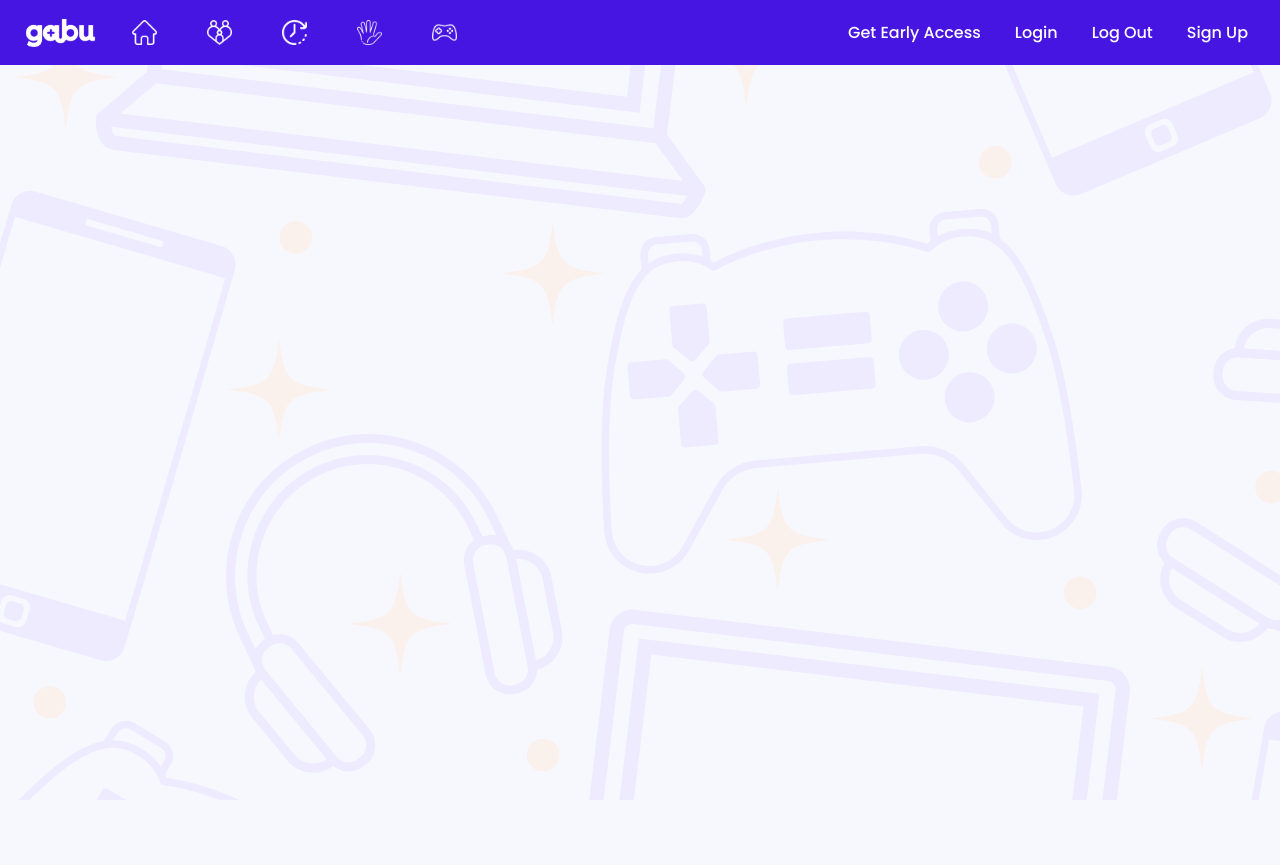
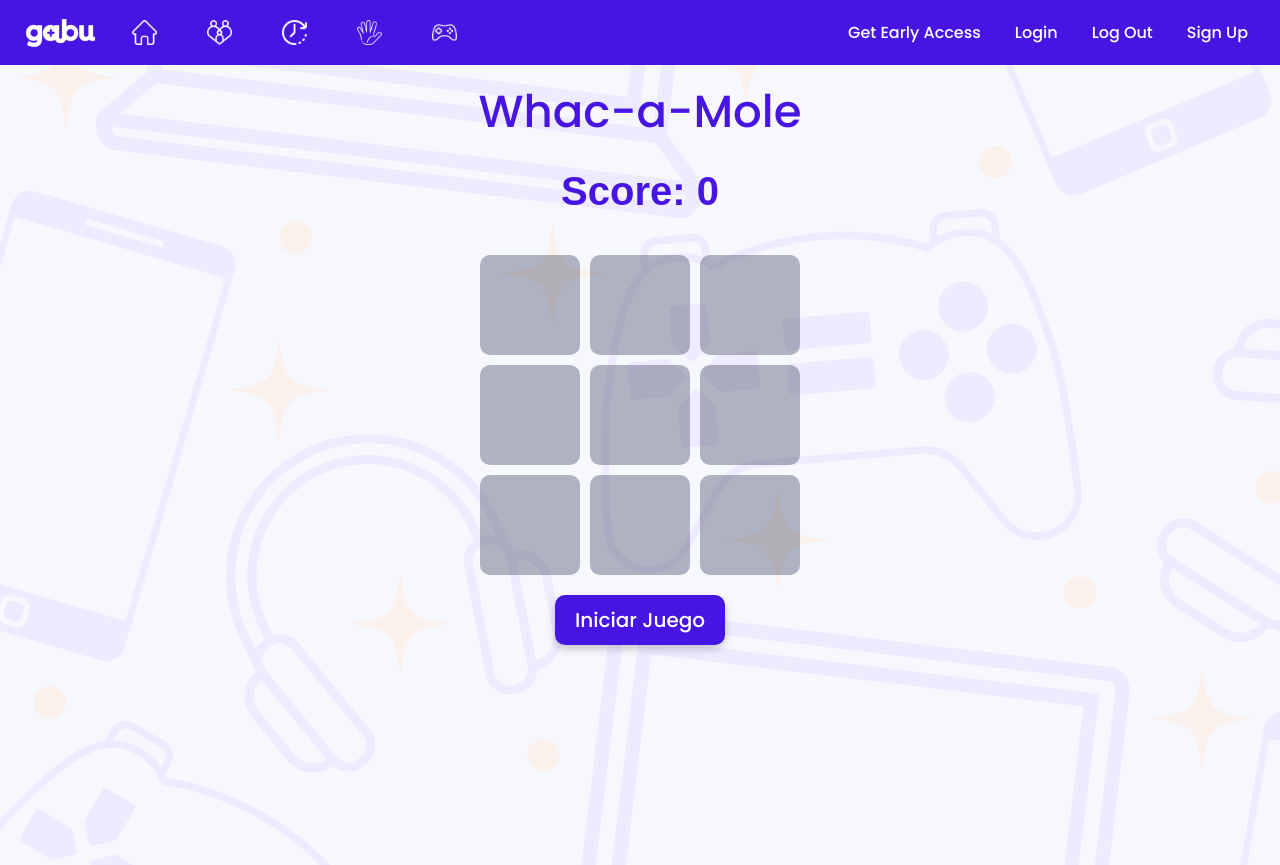
Before and after one commit to kimherdz/gabu-insights, a React (Create React App) app: page /games/mole in a window 1280 px wide. Before the commit the page ends 800 px from the top, so only its background shows below. Built offline with nearby package versions, Linux system fonts and the light colour scheme.

Commit message:
Whac a Mole Ya deberia de funcionar al 100

```diff
--- a/src/App.jsx
+++ b/src/App.jsx
@@ -10,6 +10,7 @@ import Login from './pages/login';
 import SignUp from './pages/signUp';
 import CoachView from './pages/coaches/coachesView';
 import Simon from './pages/games/simon';
+import Mole from './pages/games/mole';
 
 function App() {
   return (
@@ -27,6 +28,7 @@ function App() {
           <Route path="/SignUp" element={<SignUp />} />
 
           <Route path="/games/simon" element={<Simon />} />
+          <Route path="/games/mole" element={<Mole />} />
         </Routes>
       </div>
     </Router>
--- a/src/pages/fun.css
+++ b/src/pages/fun.css
@@ -59,6 +59,7 @@
   #blue { background-color: blue; }
 
   #start-button {
+    font-family: Poppins, sans-serif;
     margin-top: 20px;
     padding: 10px 20px;
     font-size: 20px;
@@ -80,3 +81,63 @@
   .active {
     opacity: 0.5;
   }
+
+
+  /*Whac A Mole*/
+  .game-container {
+    text-align: center;
+    font-family: Arial, sans-serif;
+  }
+
+  h1 {
+    color: #333;
+  }
+
+  h2 {
+    font-size: 24px;
+    margin: 20px 0;
+  }
+
+  .game-board {
+    display: grid;
+    grid-template-columns: repeat(3, 1fr);
+    gap: 10px;
+    justify-content: center;
+    margin-top: 20px;
+  }
+
+  .hole {
+    width: 100px;
+    height: 100px;
+    background-color: #5b5e7675;
+    border-radius: 10px;
+    position: relative;
+    cursor: pointer;
+  }
+
+  .hole.active {
+    background-color: #4815e294;
+  }
+
+  .mole {
+    width: 50px;
+    height: 50px;
+    background-color: #ffc243;
+    border-radius: 50%;
+    position: absolute;
+    bottom: 10px;
+    left: 50%;
+    transform: translateX(-50%);
+    animation: pop-up 0.5s ease-in-out;
+  }
+
+  @keyframes pop-up {
+    0% {
+      transform: translateX(-50%) translateY(10px);
+      opacity: 0;
+    }
+    100% {
+      transform: translateX(-50%) translateY(-20px);
+      opacity: 1;
+    }
+  }
--- a/src/pages/funZone.jsx
+++ b/src/pages/funZone.jsx
@@ -25,7 +25,7 @@ const FunZone = () => {
       <img
         src={moleImage}
         alt="Golpea al Topo"
-        onClick={() => redirectToGame('/golpea-al-topo')}
+        onClick={() => redirectToGame('/games/mole')}
         className='responsive-img'
 
       />
--- /dev/null
+++ b/src/pages/games/mole.jsx
@@ -0,0 +1,92 @@
+import React, { useState, useEffect } from 'react';
+import '../fun.css';
+
+const WhacAMole = () => {
+  const [moles, setMoles] = useState(Array(9).fill(false)); // 9 agujeros
+  const [score, setScore] = useState(0); // Puntuación
+  const [gameOver, setGameOver] = useState(false); // Estado de fin de juego
+  const [gameStarted, setGameStarted] = useState(false); // Estado de inicio del juego
+
+  // Función para generar un topo aleatorio
+  const generateMole = () => {
+    const randomIndex = Math.floor(Math.random() * 9); // Número aleatorio entre 0 y 8
+    const newMoles = Array(9).fill(false); // Resetear todos los agujeros
+    newMoles[randomIndex] = true; // Colocar el topo en el agujero aleatorio
+    setMoles(newMoles);
+  };
+
+  // Función para manejar el clic del usuario
+  const whackMole = (index) => {
+    if (moles[index]) {
+      setScore(score + 1);
+    }
+  };
+
+  // Lógica del juego: cada segundo aparece un nuevo topo
+  useEffect(() => {
+    if (!gameStarted || gameOver) return; // Si no ha comenzado o si el juego terminó, no hacer nada más
+
+    const interval = setInterval(() => {
+      generateMole(); // Genera un topo aleatorio
+    }, 1500);
+
+    // Fin del juego después de 30 segundos
+    const gameTimer = setTimeout(() => {
+      setGameOver(true);
+    }, 30000); // El juego dura 30 segundos
+
+    return () => {
+      clearInterval(interval);
+      clearTimeout(gameTimer);
+    };
+  }, [score, gameOver, gameStarted]);
+
+  // Iniciar el juego
+  const startGame = () => {
+    setScore(0); // Resetear puntuación
+    setGameOver(false); // Asegurarse de que el juego no esté terminado
+    setGameStarted(true); // Iniciar el juego
+  };
+
+  // Reiniciar el juego
+  const restartGame = () => {
+    setScore(0); // Resetear puntuación
+    setGameOver(false); // Asegurarse de que el juego no esté terminado
+    setGameStarted(false); // Detener el juego
+  };
+
+  return (
+    <div className="game-container">
+      <h1>Whac-a-Mole</h1>
+      <h2>Score: {score}</h2>
+      {gameOver ? (
+        <div>
+          <h3>¡Juego Terminado!</h3>
+          <button onClick={startGame}>Iniciar Nuevo Juego</button>
+        </div>
+      ) : (
+        <div>
+          <div className="game-board">
+            {moles.map((isMole, index) => (
+              <div
+                key={index}
+                className={`hole ${isMole ? 'active' : ''}`}
+                onClick={() => whackMole(index)}
+              >
+                {isMole && <div className="mole"></div>}
+              </div>
+            ))}
+          </div>
+          {!gameStarted && (
+            <button id="start-button" onClick={startGame}>Iniciar Juego</button>
+          )}
+        </div>
+      )}
+      {gameStarted && !gameOver && (
+        <button id="start-button" onClick={restartGame}>Reiniciar Juego</button>
+      )}
+    </div>
+  );
+};
+
+export default WhacAMole;
```
